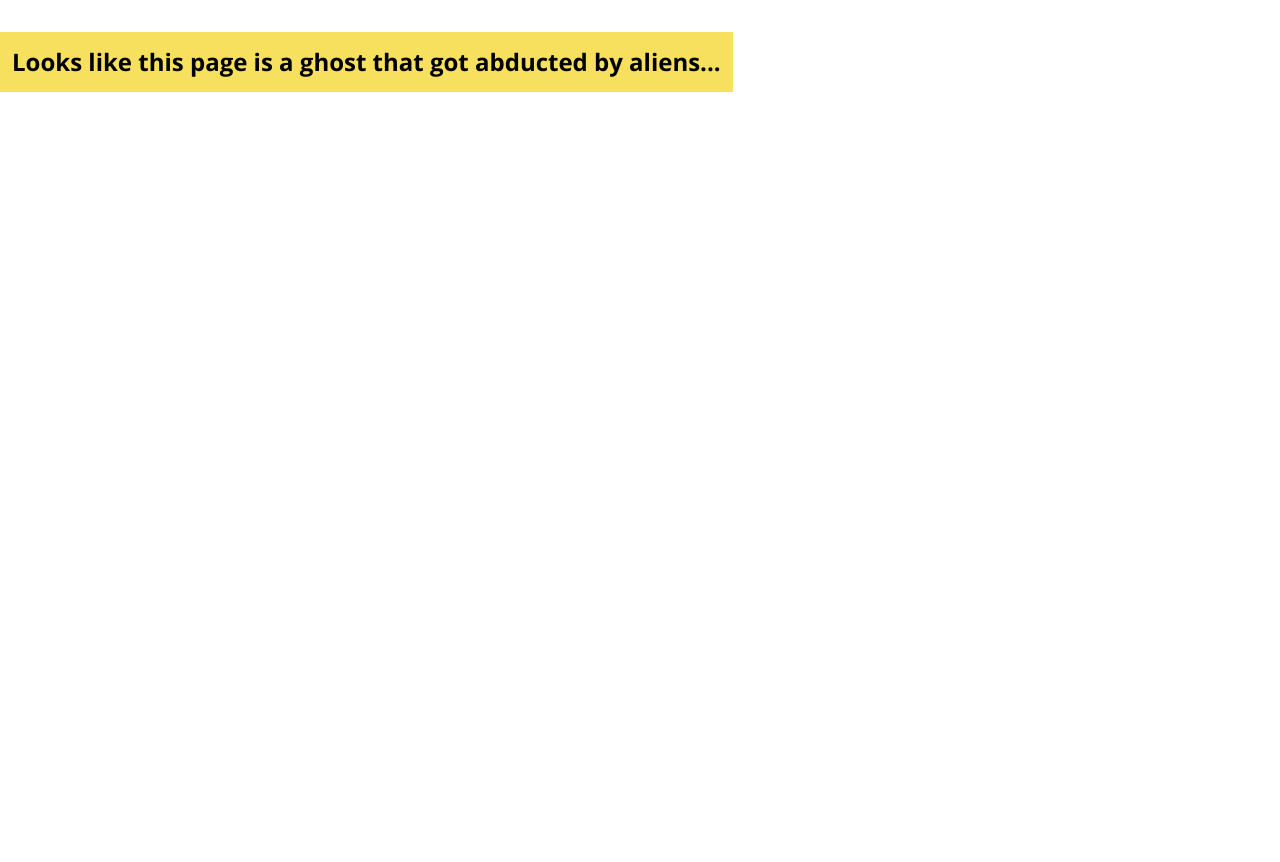
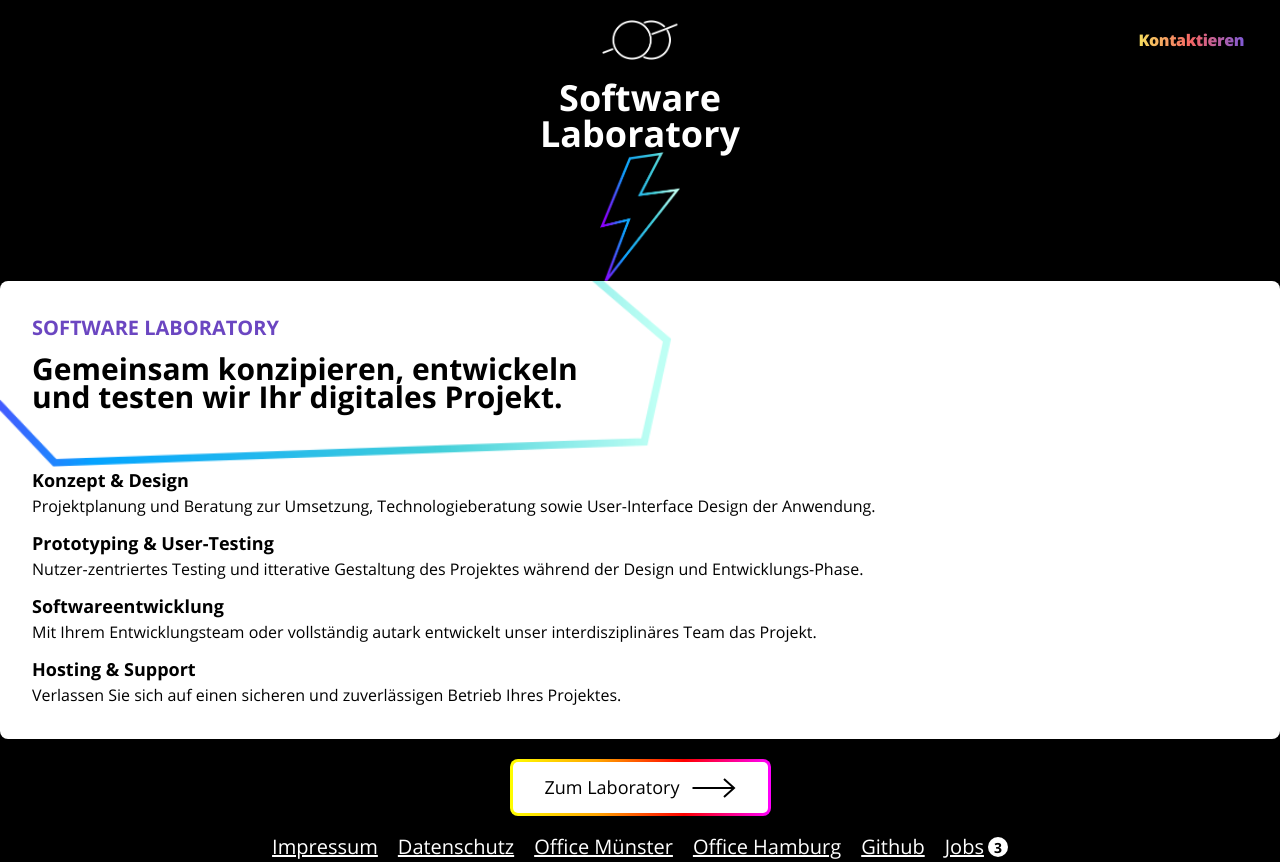
Before and after one commit to hubblr/hubblr-website, a Gatsby site: page /softwarelaboratory in a window 1280 px wide. Before the commit this address had no page. Before the commit the page ends 800 px from the top, so only its background shows below. Built offline with nearby package versions, Linux system fonts and the light colour scheme; Gatsby itself is replaced by a stand-in of ours; what @tailwindcss/custom-forms would draw is missing.

Commit message:
Moved presentational components of software laboratory to new page

```diff
--- a/src/components/navBar/NavBarTopDesktop.jsx
+++ b/src/components/navBar/NavBarTopDesktop.jsx
@@ -1,16 +1,13 @@
-import React, { useContext } from 'react';
+import React from 'react';
 import PropTypes from 'prop-types';
 import { Link } from 'gatsby';
 
 import NavigationButtonHubblrIcon from './NavigationButtonHubblrIcon';
-import IndexPageContext from '../../context/IndexPageContext';
 
 function NavBarTopDesktop({ contentWidth }) {
-  const { navBarSizeClass } = useContext(IndexPageContext);
-
   return (
     <div
-      className={`h-${navBarSizeClass} w-full p-5 flex flex-row container mx-auto`}
+      className="sticky h-20 w-full p-5 flex flex-row container mx-auto"
       style={{ width: contentWidth }}
     >
       <div className="w-1/3" />
--- a/src/components/navBar/NavBarTopMobile.jsx
+++ b/src/components/navBar/NavBarTopMobile.jsx
@@ -1,4 +1,4 @@
-import React, { useContext, useState } from 'react';
+import React, { useState } from 'react';
 import PropTypes from 'prop-types';
 import NavigationButtonHubblrIcon from './NavigationButtonHubblrIcon';
 import HamburgerMenuIcon from '../imageComponents/HamburgerMenuIcon';
@@ -6,16 +6,14 @@ import NavBarTopStackedLinks from './NavBarTopStackedLinks';
 import LightningImage from '../imageComponents/LightningImage';
 import ConsultingIllustrationImage from '../imageComponents/ConsultingIllustrationImage';
 import VenturesArrowImage from '../imageComponents/VenturesArrowImage';
-import IndexPageContext from '../../context/IndexPageContext';
 
 function NavBarTopMobile({ contentWidth }) {
-  const { navBarSizeClass } = useContext(IndexPageContext);
   const [isCollapsed, setIsCollapsed] = useState(true);
 
   return (
     <>
       <div className="flex justify-center">
-        <div className={`h-${navBarSizeClass} w-full p-5`} style={{ width: contentWidth }}>
+        <div className="h-20 w-full p-5" style={{ width: contentWidth }}>
           <div className="absolute w-full inset-0" />
           <div className="relative flex justify-between h-full">
             <NavigationButtonHubblrIcon />
--- /dev/null
+++ b/src/pages/softwarelaboratory.jsx
@@ -0,0 +1,103 @@
+import React, { useRef } from 'react';
+import Layout from '../components/pageLayouts/Layout';
+import HubblrPageLinks from '../components/links/HubblrPageLinks';
+import LightningImage from '../images/lightning/lightning.png';
+import SectionHeading from '../components/indexPageMainContent/SectionHeading/SectionHeading';
+import { DesktopQuery, MobileAndTabletQuery } from '../util/helpers';
+import MainContentCard from '../components/indexPageMainContent/MainContentCard/MainContentCard';
+import MainContentGrid from '../components/indexPageMainContent/MainContentCard/MainContentGrid';
+import MainContentGridItem from '../components/indexPageMainContent/MainContentCard/MainContentGridItem';
+import IndexGradientBorderButtonLongArrow from '../components/gradientBorderButtons/IndexGradientBorderButtonLongArrow';
+import NavBarTop from '../components/navBar/NavBarTop';
+import useClientWidth from '../components/hooks/dimensions/useClientWidth';
+
+function SoftwareLaboratoryPage() {
+  const contentRef = useRef();
+  const contentWidth = useClientWidth(contentRef);
+
+  return (
+    <Layout>
+      <div
+        ref={contentRef}
+        className="relative min-h-screen container mx-auto flex flex-col justify-center items-center"
+      >
+        <NavBarTop
+          className="w-full navbar-background-blur animate top-0"
+          contentWidth={contentWidth}
+        />
+
+        <SectionHeading heading="Software Laboratory" />
+        <img className="w-20 h-auto" src={LightningImage} alt="lightning" />
+
+        <MobileAndTabletQuery>
+          <MainContentCard
+            description="Gemeinsam konzipieren, entwickeln und testen wir Ihr digitales Projekt."
+            title="Software Laboratory"
+            className="mb-5"
+          >
+            <MainContentGrid>
+              <MainContentGridItem
+                text="Projektplanung und Beratung zur Umsetzung, Technologieberatung sowie User-Interface Design der Anwendung."
+                title="Konzept & Design"
+              />
+              <MainContentGridItem
+                text="Nutzer-zentriertes Testing und itterative Gestaltung des Projektes während der Design und Entwicklungs-Phase."
+                title="Prototyping & User-Testing"
+              />
+              <MainContentGridItem
+                text="Mit Ihrem Entwicklungsteam oder vollständig autark entwickelt unser interdisziplinäres Team das Projekt."
+                title="Softwareentwicklung"
+              />
+              <MainContentGridItem
+                text="Verlassen Sie sich auf einen sicheren und zuverlässigen Betrieb Ihres Projektes."
+                title="Hosting & Support"
+              />
+            </MainContentGrid>
+            <IndexGradientBorderButtonLongArrow
+              theme="light"
+              widthClass="w-full"
+              addedFlexClasses="justify-center"
+            >
+              Zum Laboratory
+            </IndexGradientBorderButtonLongArrow>
+          </MainContentCard>
+        </MobileAndTabletQuery>
+        <DesktopQuery>
+          <MainContentCard
+            description="Gemeinsam konzipieren, entwickeln und testen wir Ihr digitales Projekt."
+            title="Software Laboratory"
+            className="mb-5"
+          >
+            <MainContentGrid>
+              <MainContentGridItem
+                text="Projektplanung und Beratung zur Umsetzung, Technologieberatung sowie User-Interface Design der Anwendung."
+                title="Konzept & Design"
+              />
+              <MainContentGridItem
+                text="Nutzer-zentriertes Testing und itterative Gestaltung des Projektes während der Design und Entwicklungs-Phase."
+                title="Prototyping & User-Testing"
+              />
+              <MainContentGridItem
+                text="Mit Ihrem Entwicklungsteam oder vollständig autark entwickelt unser interdisziplinäres Team das Projekt."
+                title="Softwareentwicklung"
+              />
+              <MainContentGridItem
+                text="Verlassen Sie sich auf einen sicheren und zuverlässigen Betrieb Ihres Projektes."
+                title="Hosting & Support"
+              />
+            </MainContentGrid>
+          </MainContentCard>
+          <IndexGradientBorderButtonLongArrow theme="light">
+            Zum Laboratory
+          </IndexGradientBorderButtonLongArrow>
+        </DesktopQuery>
+
+        <div className="mt-4">
+          <HubblrPageLinks />
+        </div>
+      </div>
+    </Layout>
+  );
+}
+
+export default SoftwareLaboratoryPage;
```
